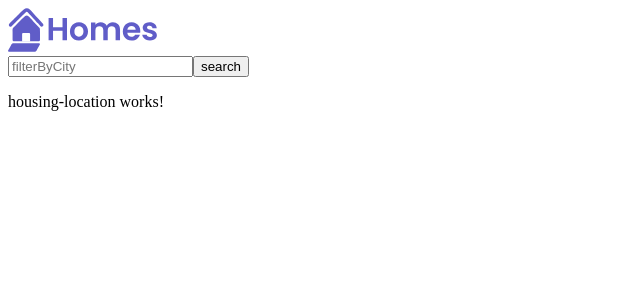
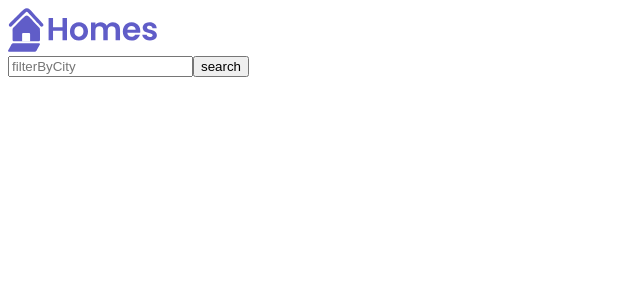
Before and after one commit to Mwimar/Angular-crash, an Angular app: page / in a window 1280 px wide. Shown: the top 300 px of the page, without its empty margins (0-640 px from the left). Built offline with nearby package versions, Linux system fonts and the light colour scheme.

Commit message:
listing section

```diff
--- a/src/app/housing-location/housing-location.component.ts
+++ b/src/app/housing-location/housing-location.component.ts
@@ -6,9 +6,11 @@ import { CommonModule } from '@angular/common';
   standalone: true,
   imports: [CommonModule],
   template: `
-    <p>
-      housing-location works!
-    </p>
+    <section class="listing">
+      <img class="listingImage">
+      <h2 class="listingHeading"></h2>
+
+</section>
   `,
   styleUrls: ['./housing-location.component.css']
 })
```
